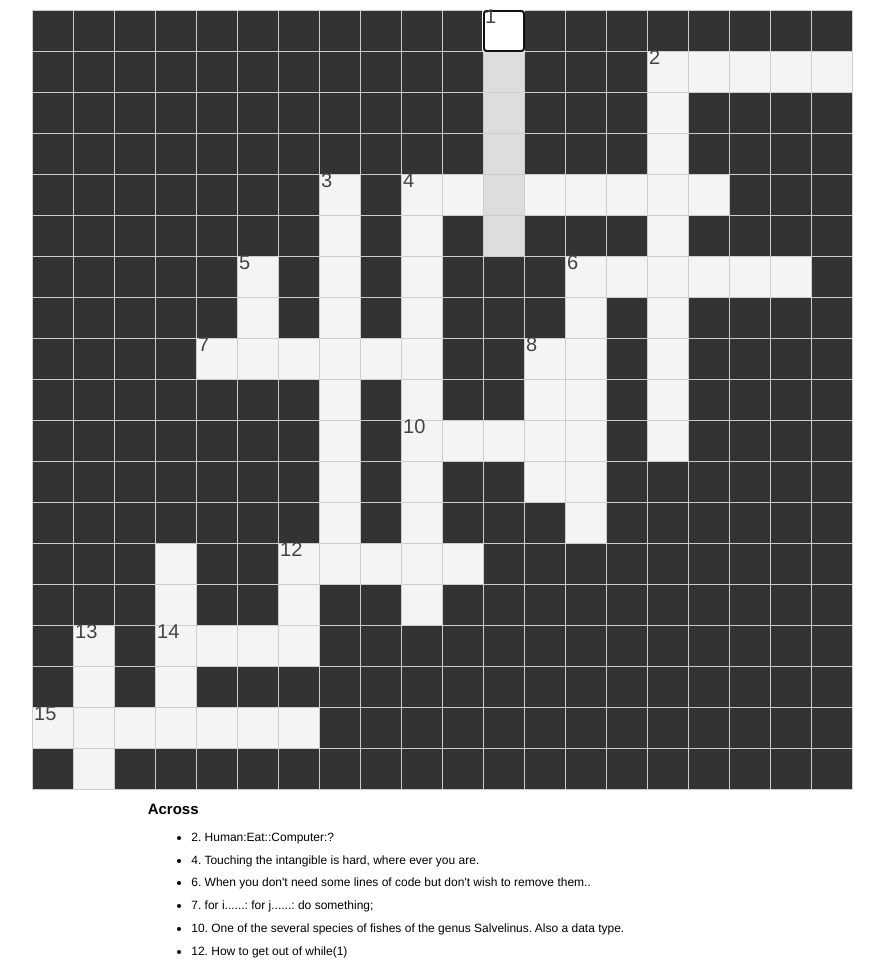
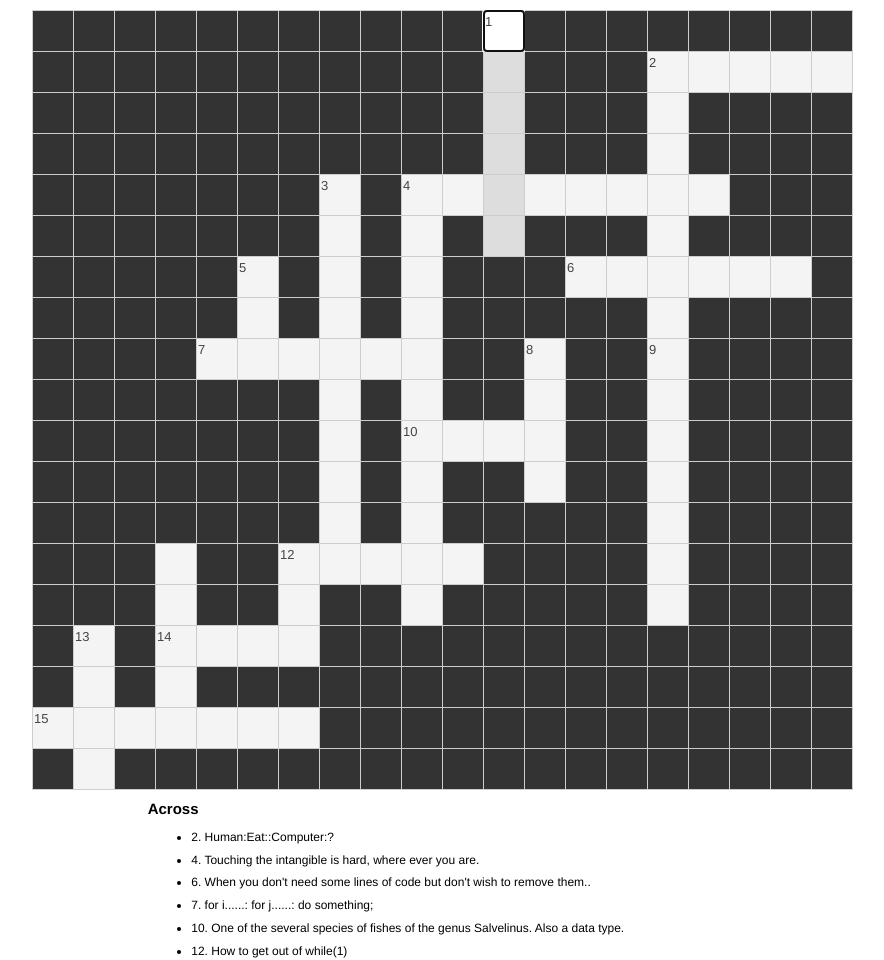
Before and after one commit to csea-nitc/threads-website, a PHP site: page /crossword.php in a window 1280 px wide. Shown: the top 960 px of the page, without its empty margins (30-914 px from the left). Run offline with PHP 8.4, Linux system fonts and the light colour scheme.

```diff
--- a/crossword.php
+++ b/crossword.php
@@ -59,9 +59,9 @@
 
 		td span {
 			color: #444;
-			font-size: 2em;
+			font-size: 1.3em;
 			position: absolute;
-			top: -1px;
+			top: 3.8px;
 			left: 1px;
 		}
 
--- a/js/script.js
+++ b/js/script.js
@@ -129,8 +129,8 @@
 					answer: "ccccccc",
 					position: 9,
 					orientation: "down",
-					startx: 14,
-					starty: 7
+					startx: 16,
+					starty: 9
 
 			},
 
```
